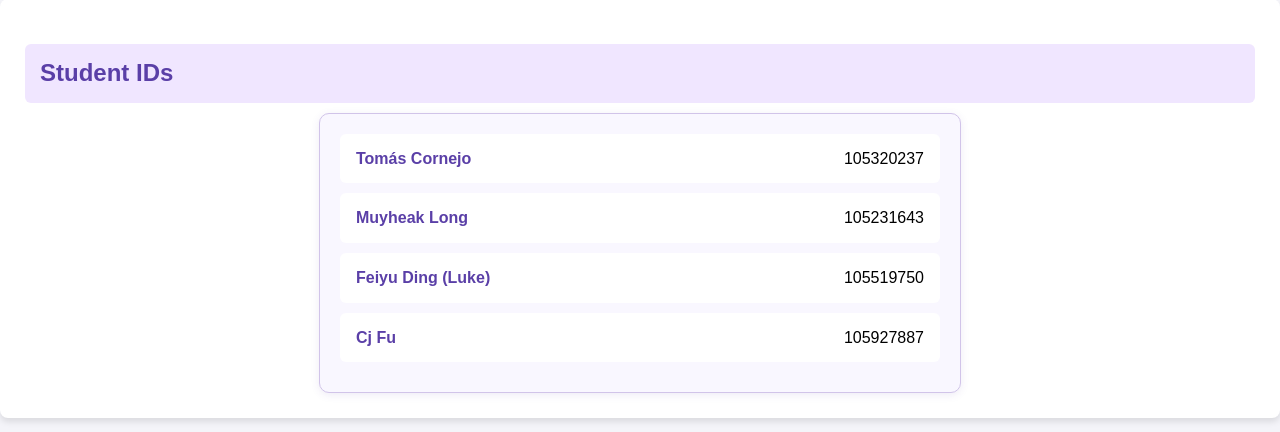
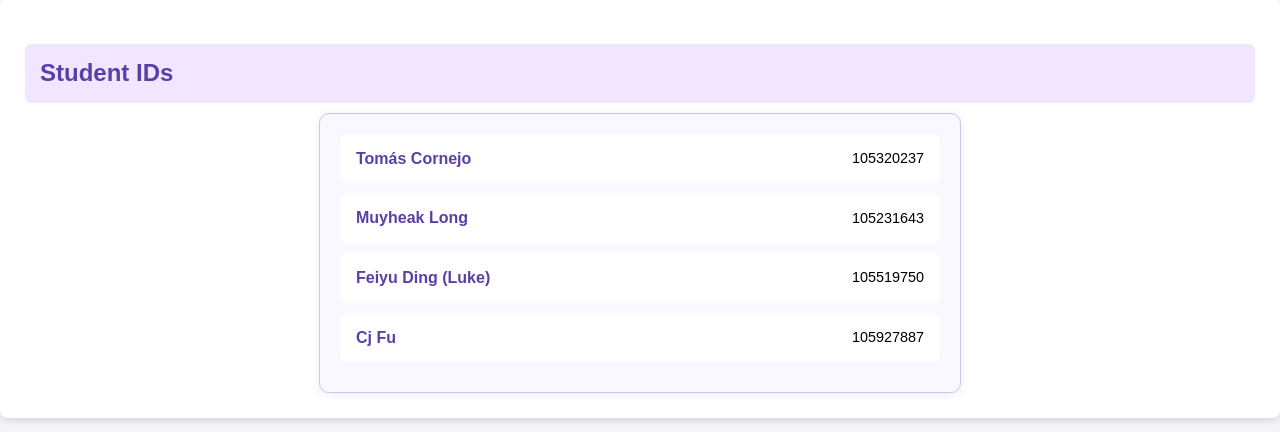
Before and after one commit to Muyheak/Group-Assignment, a PHP site: page /project1/about.html in a window 1280 px wide. Shown: the part 526-958 px from the top of the page. Run offline with PHP 8.4, Linux system fonts and the light colour scheme.

Commit message:
minor alteration: smaller font for student id

```diff
--- a/styles/style.css
+++ b/styles/style.css
@@ -428,6 +428,10 @@ section h2 {
   color: #5A3FA7;
 }
 
+.id {
+  font-size: 0.9em;
+}
+
 /* Contributions */
 dl {
   color: black;
```
